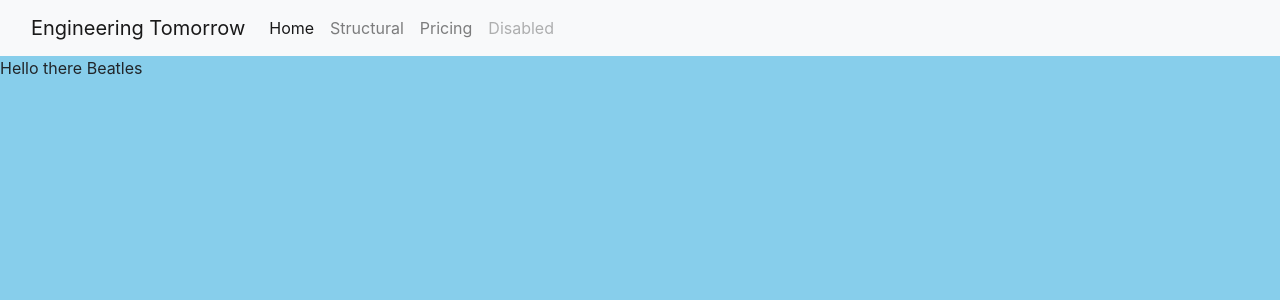
After one commit to ConnorMcKay1/ConcreteProject, a Flask app: page /structural in a window 1280 px wide. The commit adds this page. Shown: the top 300 px of the page. Run offline with Flask 3, Linux system fonts and the light colour scheme; some libraries are stand-ins or nearby versions.

Commit message:
getting it ready for virtual machine

```diff
--- a/flask_project/app.py
+++ b/flask_project/app.py
@@ -8,29 +8,29 @@ def home():
     return render_template("index.html")
 
 
+# Route for the Structural page
+@app.route("/structural")
+def structural():
+    return render_template("structural.html")
 
 
 
 
-# # Route for the Structural page
-# @app.route("/structural")
-# def about():
-#     return render_template("structural.html")
 
 # # Route for the Thermal Dynamics page
-# @app.route("/Thermal")
-# def contact():
+# @app.route("/thermal")
+# def thermal():
 #     return render_template("thermal.html")
 
 # # Route for the Fluid Dynamics page
-# @app.route("/Fluid")
-# def contact():
+# @app.route("/fluid")
+# def fluid():
 #     return render_template("fluid.html")
 
 # # Route for the Concrete prediction page
-# @app.route("/Fluid")
-# def contact():
-#     return render_template("fluid.html")
+# @app.route("/concrete")
+# def concrete():
+#     return render_template("concrete.html")
 
 
 
--- /dev/null
+++ b/flask_project/templates/structural.html
@@ -0,0 +1,61 @@
+<!DOCTYPE html>
+
+<html lang="en">
+
+
+<head>
+
+    <meta charset="UTF-8">
+    <meta name="viewport" content="width=device-width, initial-scale=1.0">
+    <title>Engineering Tomorrow</title>
+    <link rel="stylesheet" href="https://stackpath.bootstrapcdn.com/bootstrap/4.5.2/css/bootstrap.min.css">
+
+    <!-- personal css sheet link -->
+    <link rel="stylesheet" href="{{ url_for('static', filename='css/styles.css') }}">
+
+
+</head>
+
+
+<body>
+
+
+    <!-- Navbar -->
+    <nav class="navbar navbar-expand-lg navbar-light bg-light">
+        <div class="container-fluid">
+            <a class="navbar-brand" href="#">Engineering Tomorrow</a>
+            <button class="navbar-toggler" type="button" data-bs-toggle="collapse" data-bs-target="#navbarNav"
+                aria-controls="navbarNav" aria-expanded="false" aria-label="Toggle navigation">
+                <span class="navbar-toggler-icon"></span>
+            </button>
+            <div class="collapse navbar-collapse" id="navbarNav">
+                <ul class="navbar-nav">
+                    <!-- Corrected links using Flask route names -->
+                    <li class="nav-item">
+                        <a class="nav-link active" aria-current="page" href="{{ url_for('home') }}">Home</a>
+                    </li>
+
+                    <li class="nav-item">
+                        <a class="nav-link" href="{{ url_for('structural') }}">Structural</a>
+                    </li>
+
+                    <li class="nav-item">
+                        <a class="nav-link" href="#">Pricing</a>
+                    </li>
+
+                    <li class="nav-item">
+                        <a class="nav-link disabled" href="#" tabindex="-1" aria-disabled="true">Disabled</a>
+                    </li>
+                </ul>
+            </div>
+        </div>
+    </nav>
+
+
+
+    <p>Hello there Beatles</p>
+
+
+</body>
+
+</html>
```
Also changed, not shown: flask_project/templates/index.html (+100 -4 lines), flask_project/static/image/structural_FEA.webp (added).
